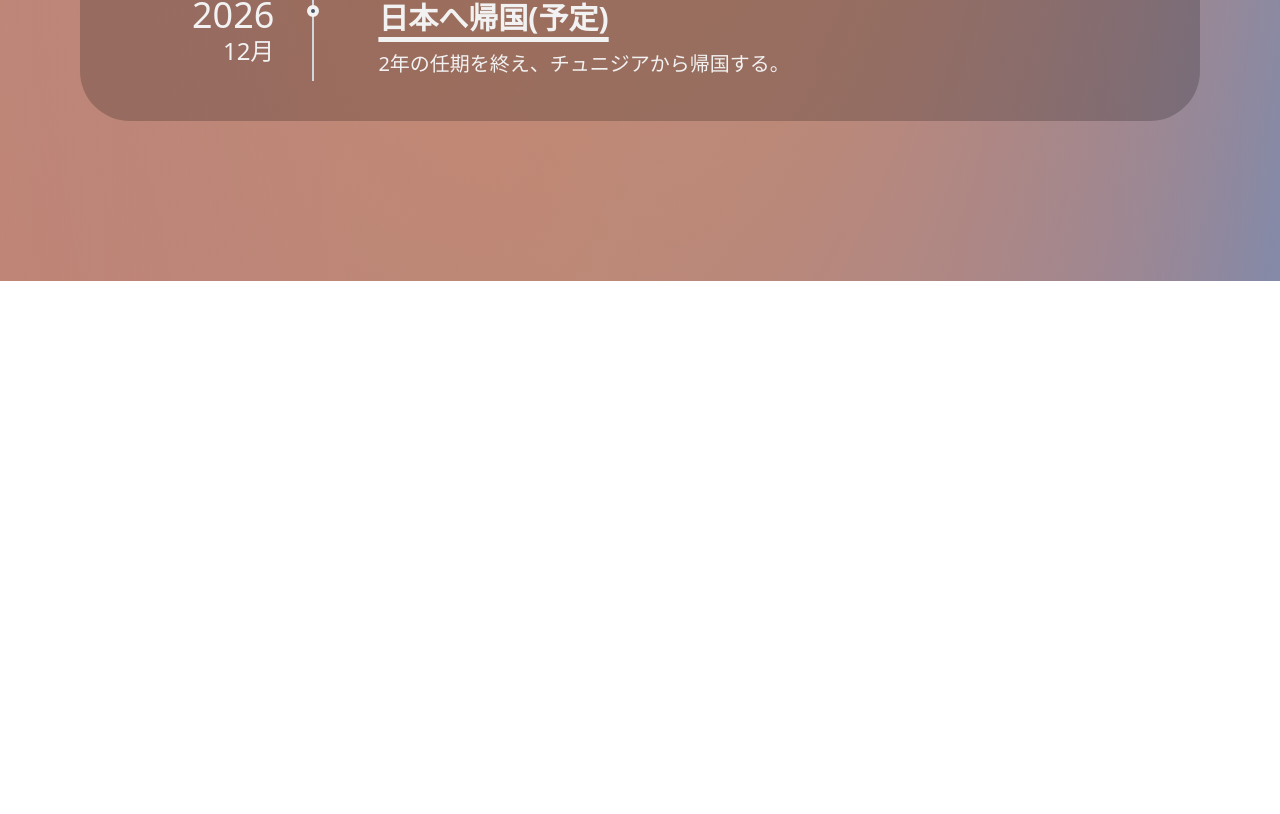
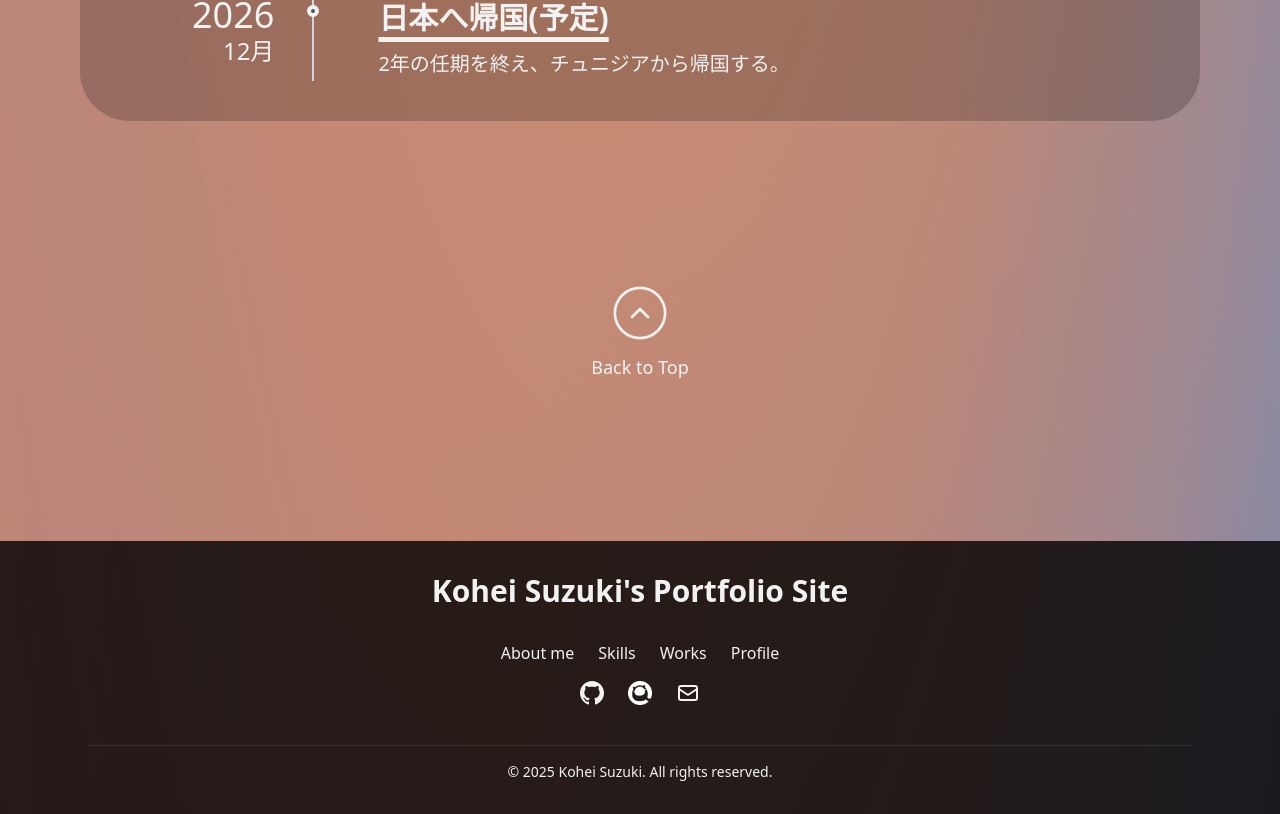
Before and after one commit to sookoo19/Portfolio, a React (Vite) app in the folder portfolio/: page / in a window 1280 px wide. Shown: the part 7402-8216 px from the top of the page. Before the commit the page ends 7683 px from the top, so only its background shows below. Built offline with nearby package versions, Linux system fonts and the light colour scheme.

Commit message:
footer created

```diff
--- /dev/null
+++ b/portfolio/src/components/Fotter.tsx
@@ -0,0 +1,105 @@
+export default function Footer() {
+  const scrollToSection = (id: string) => {
+    const element = document.getElementById(id);
+    if (element) {
+      element.scrollIntoView({ behavior: 'smooth' });
+    }
+  };
+
+  return (
+    <footer className='w-full bg-black/80'>
+      <div className='flex flex-col items-center justify-center max-w-6xl mx-auto px-6 py-8 space-y-4'>
+				<h1 className="text-xl md:text-3xl text-[#f2f2f2] font-bold">Kohei Suzuki's Portfolio Site</h1>
+
+        {/* ページ内リンク */}
+        <nav className='flex flex-wrap justify-center mt-4 gap-6 text-sm md:text-base'>
+          <button
+            onClick={() => scrollToSection('intro')}
+            className='text-[#f2f2f2] cursor-pointer'
+          >
+            About me
+          </button>
+          <button
+            onClick={() => scrollToSection('skill')}
+            className='text-[#f2f2f2] cursor-pointer'
+          >
+            Skills
+          </button>
+          <button
+            onClick={() => scrollToSection('work')}
+            className='text-[#f2f2f2] cursor-pointer'
+          >
+            Works
+          </button>
+          <button
+            onClick={() => scrollToSection('profile')}
+            className='text-[#f2f2f2] cursor-pointer'
+          >
+            Profile
+          </button>
+        </nav>
+
+        {/* SNSリンク */}
+        <div className='flex gap-6'>
+          <a
+            href='https://github.com/sookoo19'
+            target='_blank'
+            rel='noopener noreferrer'
+            className='text-[#f2f2f2]'
+            aria-label='GitHub'
+          >
+            <svg
+              className='w-6 h-6'
+              fill='currentColor'
+              viewBox='0 0 24 24'
+              xmlns='http://www.w3.org/2000/svg'
+            >
+              <path d='M12 0c-6.626 0-12 5.373-12 12 0 5.302 3.438 9.8 8.207 11.387.599.111.793-.261.793-.577v-2.234c-3.338.726-4.033-1.416-4.033-1.416-.546-1.387-1.333-1.756-1.333-1.756-1.089-.745.083-.729.083-.729 1.205.084 1.839 1.237 1.839 1.237 1.07 1.834 2.807 1.304 3.492.997.107-.775.418-1.305.762-1.604-2.665-.305-5.467-1.334-5.467-5.931 0-1.311.469-2.381 1.236-3.221-.124-.303-.535-1.524.117-3.176 0 0 1.008-.322 3.301 1.23.957-.266 1.983-.399 3.003-.404 1.02.005 2.047.138 3.006.404 2.291-1.552 3.297-1.23 3.297-1.23.653 1.653.242 2.874.118 3.176.77.84 1.235 1.911 1.235 3.221 0 4.609-2.807 5.624-5.479 5.921.43.372.823 1.102.823 2.222v3.293c0 .319.192.694.801.576 4.765-1.589 8.199-6.086 8.199-11.386 0-6.627-5.373-12-12-12z' />
+            </svg>
+          </a>
+          <a
+            href='https://qiita.com/sookoo19'
+            target='_blank'
+            rel='noopener noreferrer'
+            className='text-[#f2f2f2]'
+            aria-label='Qiita'
+          >
+            <img
+              src='/images/qiita-white-icon.png'
+              alt='Qiita Profile'
+              className='w-6 h-6 object-cover'
+              draggable='false'
+            />
+          </a>
+          <a
+            href='mailto:kouhei20001011@gmail.com'
+            className='text-[#f2f2f2]'
+            aria-label='Email'
+          >
+            <svg
+              className='w-6 h-6'
+              fill='none'
+              stroke='currentColor'
+              viewBox='0 0 24 24'
+              xmlns='http://www.w3.org/2000/svg'
+            >
+              <path
+                strokeLinecap='round'
+                strokeLinejoin='round'
+                strokeWidth={2}
+                d='M3 8l7.89 5.26a2 2 0 002.22 0L21 8M5 19h14a2 2 0 002-2V7a2 2 0 00-2-2H5a2 2 0 00-2 2v10a2 2 0 002 2z'
+              />
+            </svg>
+          </a>
+        </div>
+
+        {/* コピーライト */}
+        <div className='gap-4 pt-4 mt-6 border-t border-white/10 w-full'>
+          <div className='text-[#f2f2f2] text-sm text-center'>
+            © 2025 Kohei Suzuki. All rights reserved.
+          </div>
+        </div>
+      </div>
+    </footer>
+  );
+}
--- a/portfolio/src/main.tsx
+++ b/portfolio/src/main.tsx
@@ -1,12 +1,14 @@
 import { StrictMode, Suspense, lazy } from 'react';
 import { createRoot } from 'react-dom/client';
 import { motion, useScroll, useTransform, useMotionValue } from 'motion/react';
+import { CiCircleChevUp } from "react-icons/ci";
 import './index.css';
 import Loading from './components/Loading';
 import Intro from './pages/Intro';
 import Work from './pages/Work';
 import Profile from './pages/Profile';
 import Skill from './pages/Skill';
+import Footer from './components/Fotter';
 
 const sleep = (ms: number) => new Promise(resolve => setTimeout(resolve, ms));
 const App = lazy(() => sleep(3500).then(() => import('./pages/App')));
@@ -102,8 +104,8 @@ export default function RootApp() {
           gradientX.set(e.clientX / window.innerWidth);
           gradientY.set(e.clientY / window.innerHeight);
         }}
-        className='space-y-20 md:space-y-40 pb-40'
-      > <div id='app'>
+        className='space-y-20 md:space-y-40'>
+        <div id='app'>
           <App />
         </div>
         <div id='intro'>
@@ -118,7 +120,18 @@ export default function RootApp() {
         <div id='profile'>
           <Profile />
         </div>
+        <div className='flex items-center justify-center'>
+          <button
+            onClick={() => window.scrollTo({ top: 0, behavior: 'smooth' })}
+            className='text-[#f2f2f2] text-lg flex flex-col items-center gap-2 cursor-pointer'
+          >
+            <CiCircleChevUp className='h-16 w-16'/>
+            <span>Back to Top</span>
+          </button>
+        </div>
+        <Footer />
       </motion.div>
+
     </>
   );
 }
--- a/portfolio/src/pages/Work.tsx
+++ b/portfolio/src/pages/Work.tsx
@@ -1,6 +1,6 @@
 import { useState } from 'react';
-import TripostModal from '../components/TripostModal.tsx';
-import PortfolioModal from '../components/PortfolioModal.tsx';
+import TripostModal from '../components/TripostModal';
+import PortfolioModal from '../components/PortfolioModal';
 
 export default function Work() {
   const [openTripostModal, setOpenTripostModal] = useState(false);
```
Also changed, not shown: portfolio/src/components/PortfolioModal.tsx (+9 -11 lines), portfolio/public/images/qiita-white-icon.png (added).
